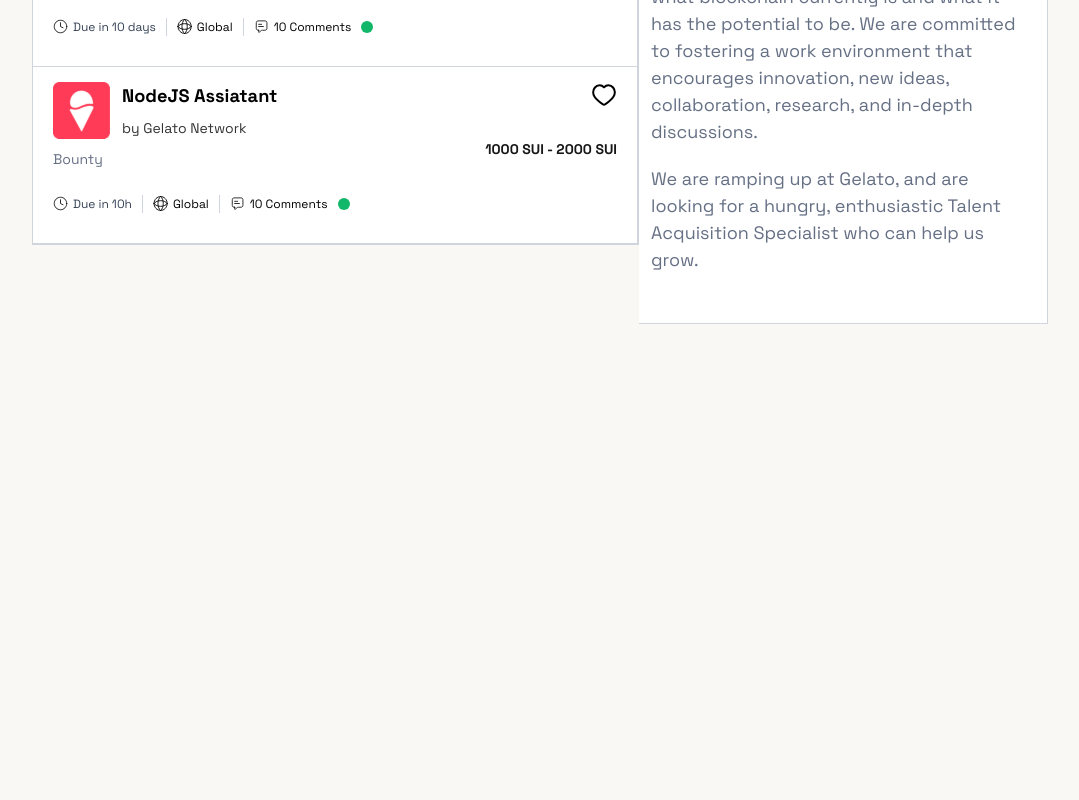
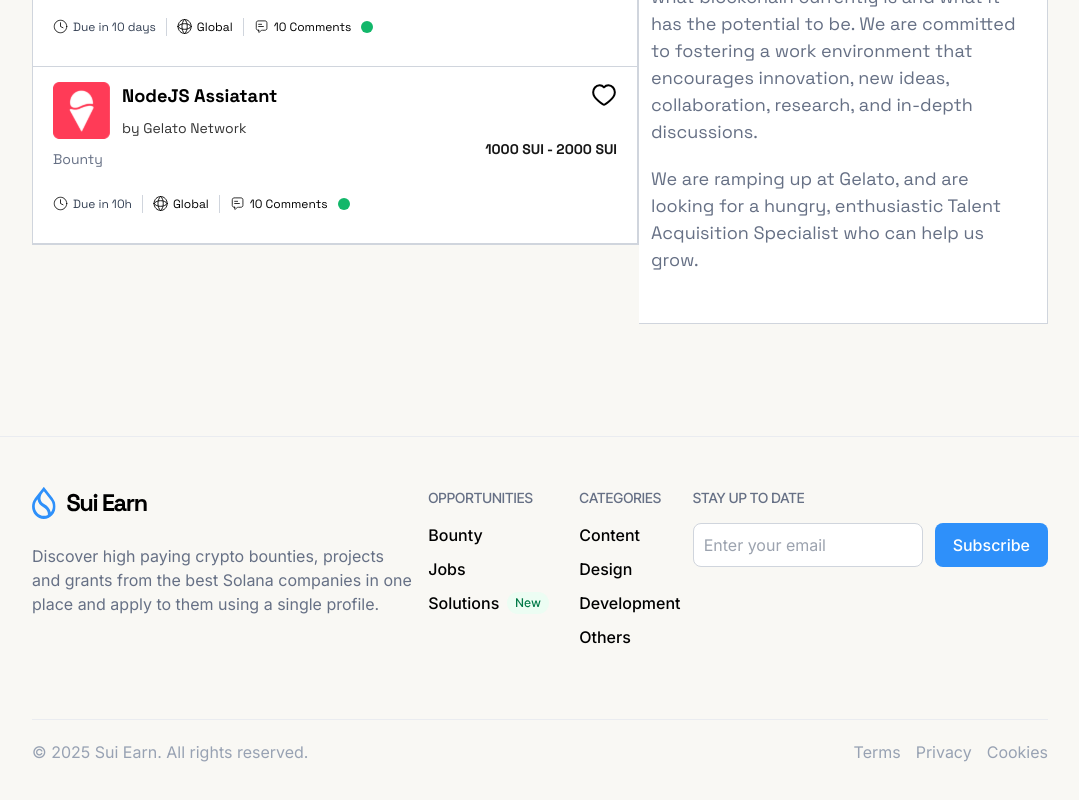
Before and after one commit to suiearn/sui-frontend, a Next.js app: page / in a window 1280 px wide. Shown: the part 1569-2369 px from the top of the page, without its empty margins (100-1179 px from the left). Before the commit the page ends 1973 px from the top, so only its background shows below. Built offline with nearby package versions, Linux system fonts and the light colour scheme.

Commit message:
footer done

```diff
--- a/app/globals.css
+++ b/app/globals.css
@@ -1,5 +1,6 @@
 @import url('https://fonts.googleapis.com/css2?family=Inter:ital,opsz,wght@0,14..32,100..900;1,14..32,100..900&family=Space+Grotesk:wght@300..700&display=swap');
 @import url('https://fonts.googleapis.com/css2?family=Inter+Tight:ital,wght@0,100..900;1,100..900&display=swap');
+@import url('https://fonts.googleapis.com/css2?family=Inter:ital,opsz,wght@0,14..32,100..900;1,14..32,100..900&display=swap');
 
 @tailwind base;
 @tailwind components;
--- a/app/layout.tsx
+++ b/app/layout.tsx
@@ -3,6 +3,7 @@
 import "./globals.css";
 import '@/app/styles/button.scss'
 import Navbar from "@/components/Navbar/Navbar";
+import Footer from "@/components/Footer/Footer";
 
 const spaceGrotesk = Space_Grotesk({
   variable: "--font-space-grotesk",
@@ -25,7 +26,8 @@
         className={`${spaceGrotesk.variable} antialiased`}
       >
         <Navbar />
-          {children}
+        {children}
+        <Footer />
       </body>
     </html>
   );
--- a/app/page.tsx
+++ b/app/page.tsx
@@ -27,7 +27,7 @@
 
   return (
     <>
-      <div className="app_container mb-20">
+      <div className="app_container mb-28">
         <div>
           <Header />
         </div>
--- /dev/null
+++ b/components/Footer/Footer.tsx
@@ -0,0 +1,50 @@
+import React from 'react';
+import styles from './footer.module.scss'
+import Image from 'next/image';
+
+const Footer = () => {
+    return (
+        <div className={`${styles.footer} app_container`}>
+            <div className={styles.footer_upper}>
+                <div>
+                    <div className={styles.logo}>
+                        <Image src='/sui-earn-logo.svg' alt="suiearn logo" width={118} height={32} />
+                        <p>Discover high paying crypto bounties, projects and grants from the best Solana companies in one place and apply to them using a single profile.</p>
+                    </div>
+                </div>
+                <div className={styles.footer_links}>
+                    <div>
+                        <h4>opportunities</h4>
+                        <p>Bounty</p>
+                        <p>Jobs</p>
+                        <p className='flex items-center gap-2'>Solutions<span><Image src="/new-badge.svg" alt="new badge" width={42} height={22} /></span></p>
+                    </div>
+                    <div>
+                        <h4>categories</h4>
+                        <p>Content</p>
+                        <p>Design</p>
+                        <p>Development</p>
+                        <p>Others</p>
+                    </div>
+                </div>
+                <div className={styles.footer_email}>
+                    <h4>Stay up to date</h4>
+                    <div className='flex gap-3'>
+                        <input type='text' placeholder='Enter your email' />
+                        <button className={styles.signin_button}>Subscribe</button>
+                    </div>
+                </div>
+            </div>
+            <div className={styles.footer_lower}>
+                <div className={styles.copyright}>© 2025 Sui Earn. All rights reserved.</div>
+                <div className={styles.terms}>
+                    <p>Terms</p>
+                    <p>Privacy</p>
+                    <p>Cookies</p>
+                </div>
+            </div>
+        </div>
+    )
+}
+
+export default Footer
--- /dev/null
+++ b/components/Footer/footer.module.scss
@@ -0,0 +1,109 @@
+.footer {
+  border-top: 1px solid #eaecf0;
+  padding-top: 50px;
+  padding-bottom: 40px;
+
+  .footer_upper {
+    display: flex;
+    align-items: flex-start;
+    justify-content: space-between;
+    margin-bottom: 60px;
+
+    .logo {
+      max-width: 384px;
+      > p {
+        font-size: 16px;
+        font-family: "Inter", serif;
+        margin-top: 25px;
+        color: #667085;
+      }
+    }
+
+    .footer_links {
+      display: flex;
+      align-items: flex-start;
+      gap: 30px;
+
+      > div {
+        > h4 {
+          color: #667085;
+          text-transform: uppercase;
+          font-family: "Inter Tight", serif;
+          font-size: 14px;
+          margin-bottom: 15px;
+          font-weight: 500;
+        }
+        > p {
+          color: #000000;
+          font-size: 16px;
+          font-weight: 500;
+          font-family: "Inter", serif;
+          margin-bottom: 10px;
+        }
+      }
+    }
+
+    .footer_email {
+      > h4 {
+        color: #667085;
+        text-transform: uppercase;
+        font-family: "Inter Tight", serif;
+        font-size: 14px;
+        margin-bottom: 15px;
+        font-weight: 500;
+      }
+    }
+
+    input {
+      width: 230px;
+      height: 44px;
+      border: 1px solid #d0d5dd;
+      padding: 10px 16px;
+      border-radius: 8px;
+      padding-left: 10px;
+      font-size: 16px;
+      font-family: "Inter", serif;
+      // margin-top: 20px;
+      color: #667085;
+    }
+    .signin_button {
+      color: #ffffff;
+      background-color: #2e90fa;
+      padding: 10px 18px;
+      border-radius: 8px;
+      width: 100%;
+      font-weight: 500;
+      font-size: 16px;
+      font-family: "Inter", serif;
+    }
+  }
+
+  .footer_lower {
+    border-top: 1px solid #eaecf0;
+    display: flex;
+    align-items: center;
+    justify-content: space-between;
+    .copyright {
+      font-size: 16px;
+      color: #98a2b3;
+      margin-top: 20px;
+      font-family: "Inter", serif;
+    }
+    .terms {
+      margin-top: 20px;
+      display: flex;
+      gap: 15px;
+      align-items: center;
+      >p{
+        font-family: "Inter", serif;
+        font-size: 16px;
+        color: #98a2b3;
+      }
+    }
+  }
+}
+
+.app_container {
+  padding-left: 132px;
+  padding-right: 132px;
+}
```
Also changed, not shown: public/new-badge.svg (added).
